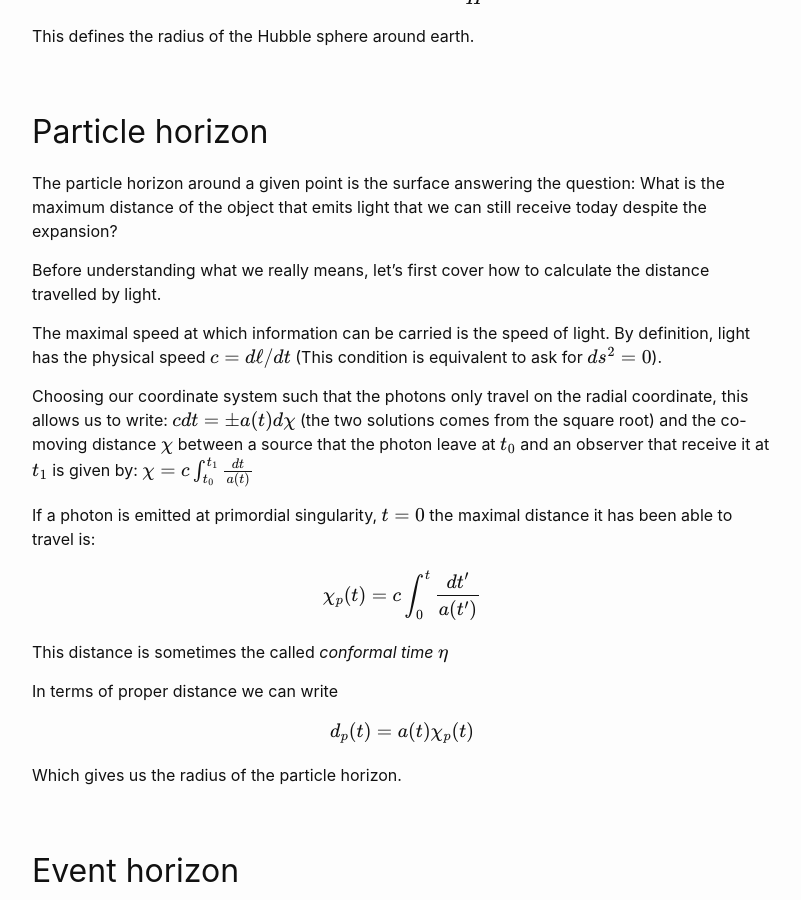
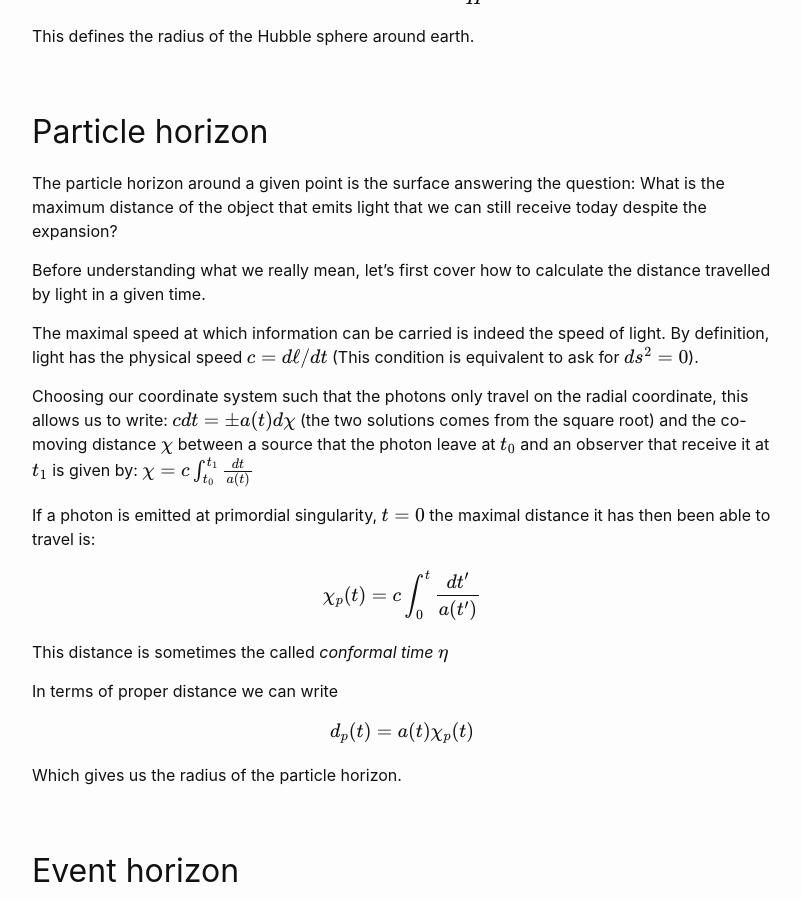
Before and after one commit to YoloNomy/YoloNomy.github.io, a Jekyll site: the page built from codes/cosmo/horizons.md, in a window 1280 px wide and 900 px high, scrolled down 1786 px. Shown: the whole window, without its empty margins (238-1039 px from the left). Built offline with Jekyll 4.4.1, drawn with Linux system fonts in a browser that asks for light colours; formulas are drawn with MathJax 3.

Commit message:
Update horizons.md

```diff
--- a/codes/cosmo/horizons.md
+++ b/codes/cosmo/horizons.md
@@ -67,9 +67,9 @@ This defines the radius of the Hubble sphere around earth.
 
 The particle horizon around a given point is the surface answering the question:  What is the maximum distance of the object that emits light that we can still receive today despite the expansion?
 
-Before understanding what we really means, let's first cover how to calculate the distance travelled by light.
+Before understanding what we really mean, let's first cover how to calculate the distance travelled by light in a given time.
 
-The maximal speed at which information can be carried is the speed of light. By definition, light has the physical speed $c = d\ell/dt$ (This condition is equivalent to ask for $ds^2=0$).
+The maximal speed at which information can be carried is indeed the speed of light. By definition, light has the physical speed $c = d\ell/dt$ (This condition is equivalent to ask for $ds^2=0$).
 
 Choosing our coordinate system such that the photons only travel on the radial coordinate, this allows us to write:
 $$
@@ -80,7 +80,7 @@ $$
 \chi = c \int_{t_0}^{t_1} \frac{dt}{a(t)}
 $$
 
-If a photon is emitted at primordial singularity, $t = 0$ the maximal distance it has been able to travel is:
+If a photon is emitted at primordial singularity, $t = 0$ the maximal distance it has then been able to travel is:
 
 $$
 \chi_p(t) = c \int_{0}^{t} \frac{dt'}{a(t')}
```
